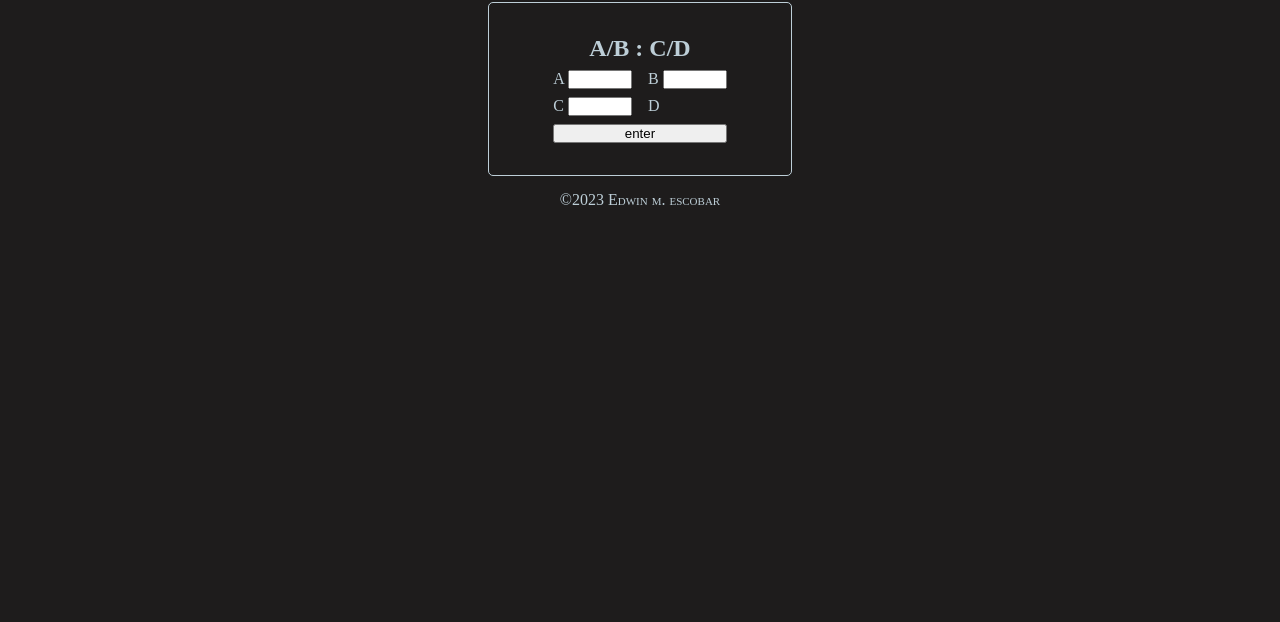
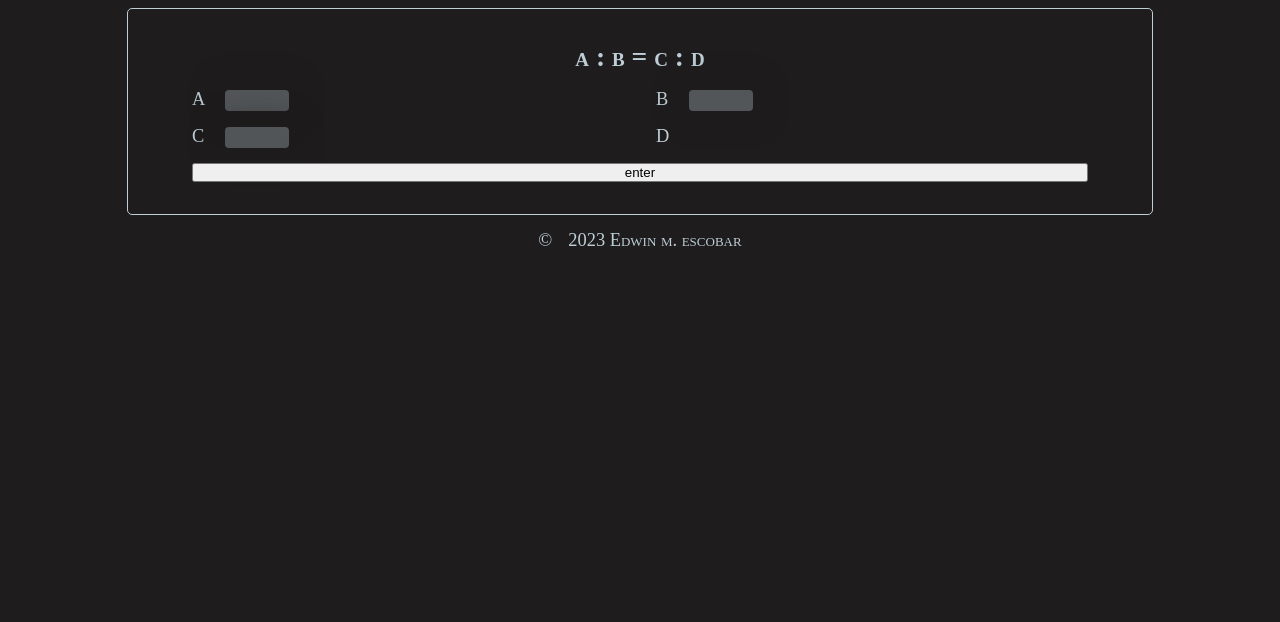
Before and after one commit to escowin/ratio-calculator, a website built with webpack: page index.html in a window 1280 px wide. Shown: the part 178-800 px from the top of the page. Built offline with Linux system fonts and the light colour scheme.

Commit message:
cleaned up interface

```diff
--- a/index.html
+++ b/index.html
@@ -7,6 +7,7 @@
     <meta name="description" content="lightweight PWA ratio calculator" />
     <title>Ratio calculator</title>
     <link rel="manifest" href="./dist/manifest.json" />
+    <link rel="stylesheet" href="./src/css/style.css"/>
     <script defer src="./dist/app.bundle.js"></script>
     <script defer>
       (function () {
@@ -27,7 +28,7 @@
     </header>
     <main>
       <form id="ratio-form">
-        <h2>A/B : C/D</h2>
+        <h2>a : b = c : d</h2>
         <label>
           A
           <input type="number" id="num-1" />
--- a/src/css/style.css
+++ b/src/css/style.css
@@ -1,6 +1,8 @@
 :root {
     --dark: rgb(30, 28, 28);
     --light: rgb(189, 206, 215);
+    --overlay: rgba(134, 144, 147, 0.5);
+    --shadow-bx: 0 0 2rem var(--dark)
 }
 
 * {
@@ -15,10 +17,9 @@ body {
     color: var(--light);
     background-color: var(--dark);
     padding: 10vw;
-    align-items: center;
-    text-align: center;
+    gap: 1rem;
+    font-size: 1.15rem;
     font-variant: small-caps;
-    gap: 1rem;
 }
 
 a {
@@ -26,7 +27,12 @@ a {
     text-decoration: none;
 }
 
+footer {
+    text-align: center;
+}
+
 main {
+    flex-grow: 1;
     border-radius: .25rem;
     outline: 1px solid var(--light);
     padding: 2.5vw 5vw;
@@ -37,14 +43,24 @@ button, h2 {
 }
 
 input {
+    background-color: var(--overlay);
     width: 4rem;
+    outline: none;
+    border: none;
+    border-radius: .25rem;
+    height: 100%;
+    box-shadow: var(--shadow-bx);
+}
+
+input, span {
+    margin-left: 1rem;
 }
 
 #ratio-form {
     display: grid;
     grid-template-columns: repeat(2, 1fr);
-    max-width: 50vw;
-    gap: .5rem 1rem;
+    width: 100%;
+    gap: 1rem 2rem;
     text-align: start;
 }
 
--- a/src/js/script.js
+++ b/src/js/script.js
@@ -1,4 +1,4 @@
-import "../css/style.css";
+// import "../css/style.css";
 const { calculator } = require("./lib/Calculator");
 
 // dom elements
```
Also changed, not shown: dist/app.bundle.js.
